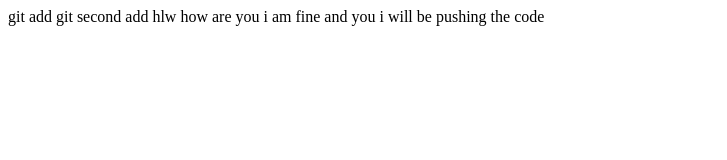
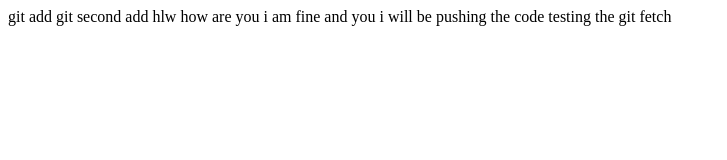
Before and after one commit to Mahasethmanish987/learn-git, a plain HTML site: page index.html in a window 1280 px wide. Shown: the whole page, without its empty margins (0-727 px from the left). Drawn offline with Linux system fonts and the light colour scheme.

Commit message:
seventh commit

```diff
--- a/index.html
+++ b/index.html
@@ -13,5 +13,7 @@
     i am fine and you
 
     i will be pushing the code
+
+    testing the git fetch
 </body>
 </html>
```
